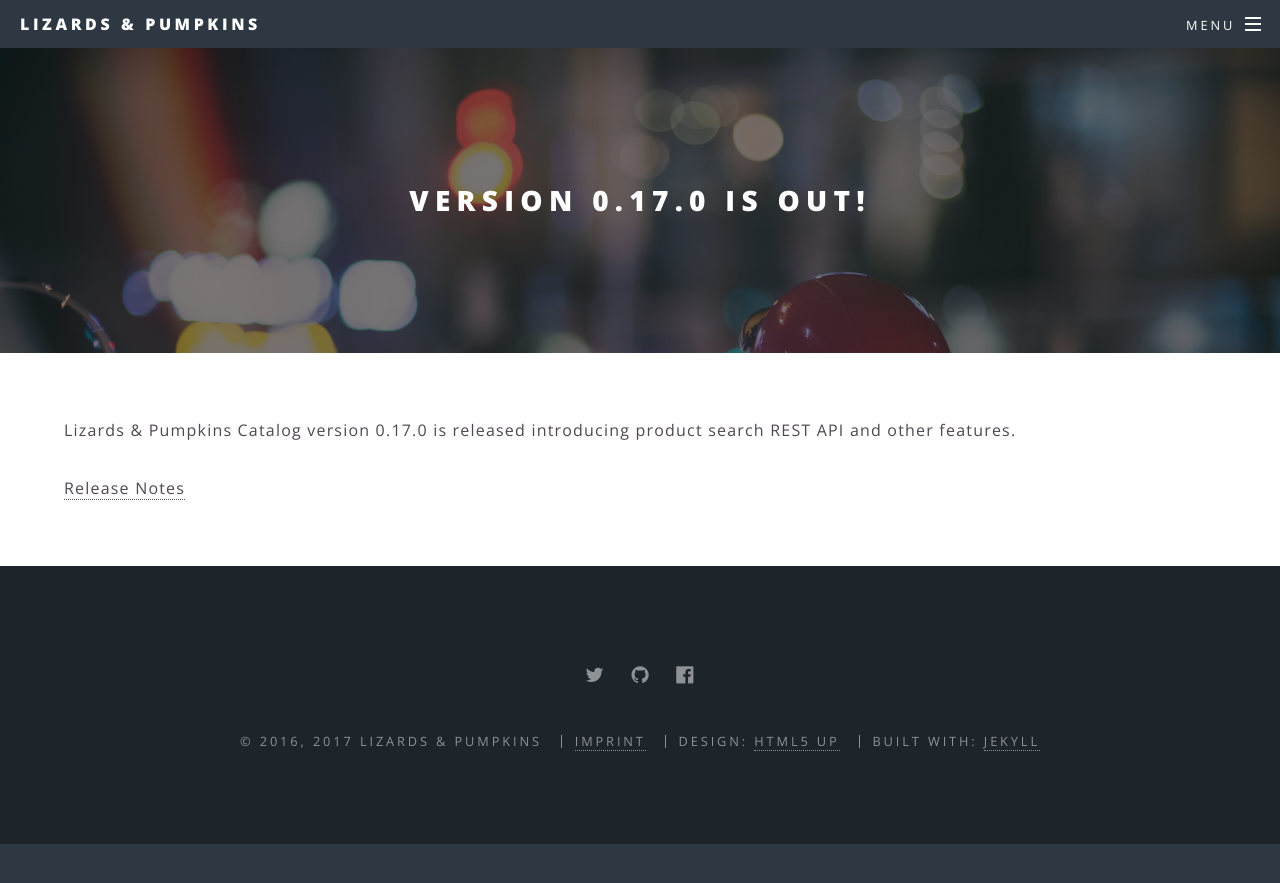
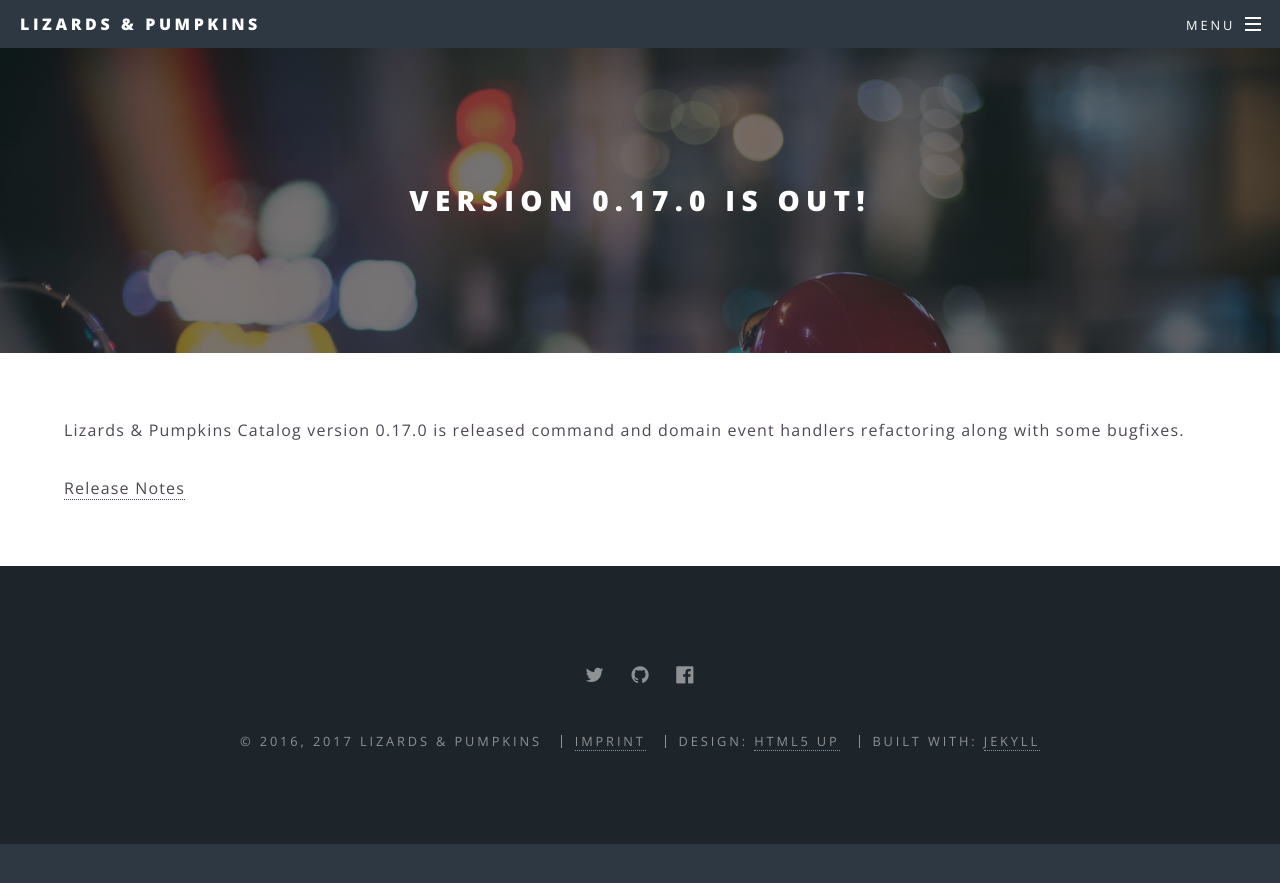
Before and after one commit to lizards-and-pumpkins/lizards-and-pumpkins.github.io, a Jekyll site: the page built from _posts/2017-02-12-version-0.17.0-is-released.md, in a window 1280 px wide. Shown: the top 883 px of the page. Built offline with Jekyll 4.4.1, drawn with Linux system fonts in a browser that asks for light colours.

Commit message:
Issue #26: Update 0.17.0 release news text

```diff
--- a/_posts/2017-02-12-version-0.17.0-is-released.md
+++ b/_posts/2017-02-12-version-0.17.0-is-released.md
@@ -4,6 +4,6 @@ title: Version 0.17.0 is out!
 date: 2017-02-12
 ---
 
-Lizards & Pumpkins Catalog version 0.17.0 is released introducing product search REST API and other features.
+Lizards & Pumpkins Catalog version 0.17.0 is released command and domain event handlers refactoring along with some bugfixes.
 
 [Release Notes](https://github.com/lizards-and-pumpkins/catalog/releases/tag/0.17.0)
```
